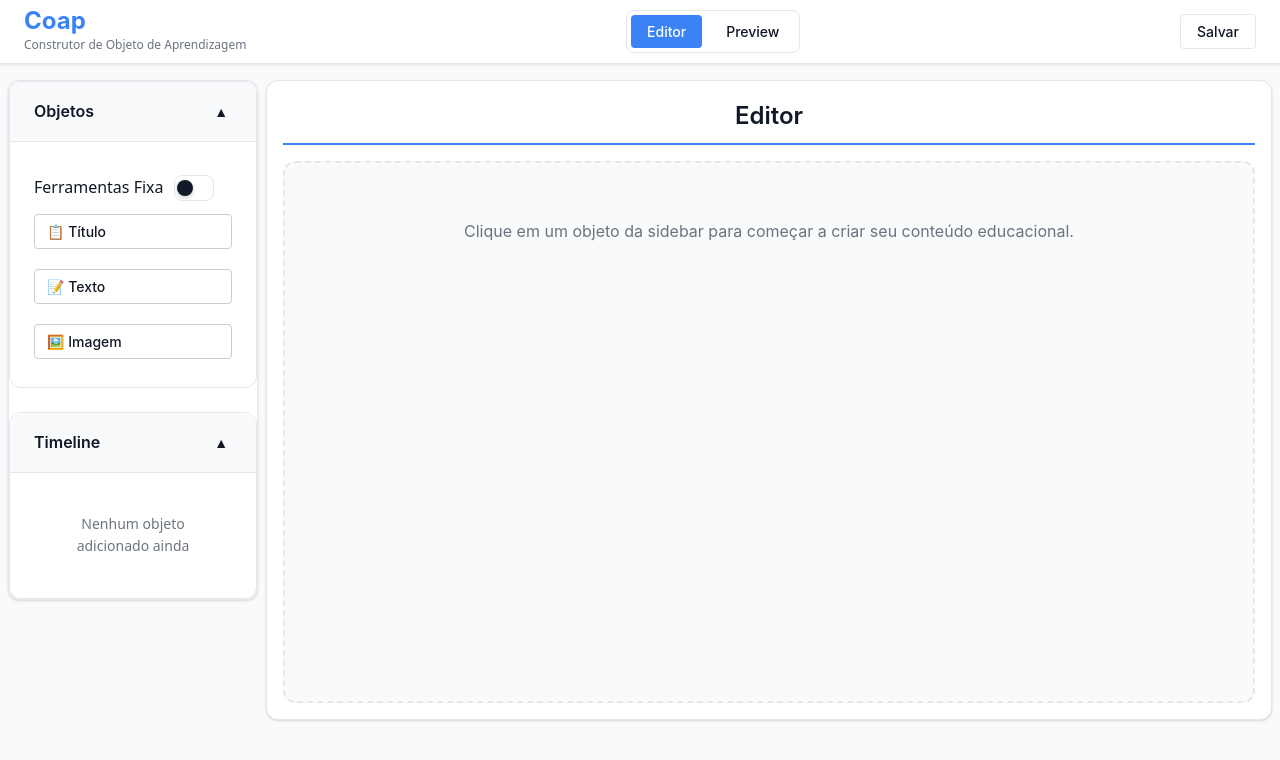
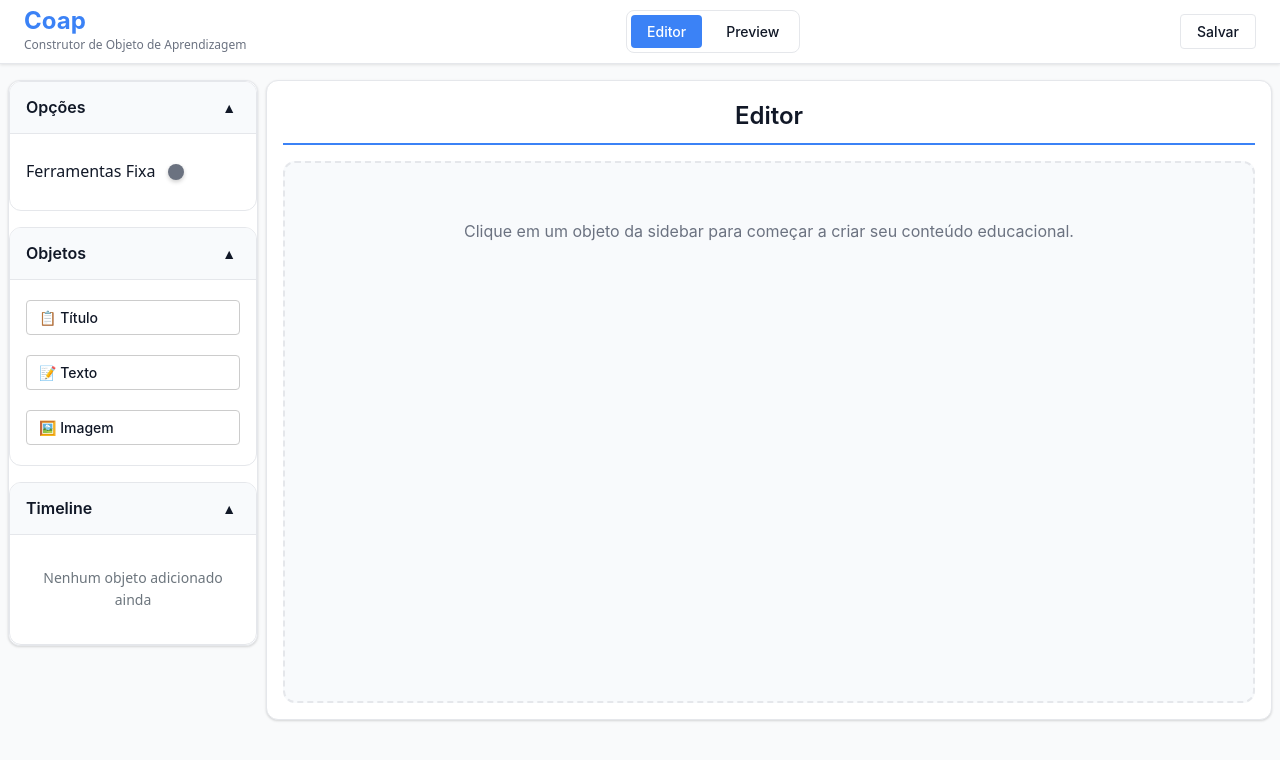
Before and after one commit to EricCoisa/Coap, a React (Vite) app: page / in a window 1280 px wide. Shown: the top 760 px of the page. Built offline with nearby package versions, Linux system fonts and the light colour scheme.

Commit message:
Refactor sidebar components for improved mobile experience and remove unused sidebarSection index file

```diff
--- /dev/null
+++ b/src/components/sidebar/components/options/sideBarOptions.tsx
@@ -0,0 +1,41 @@
+
+import type { RootStateBase } from '../../../../store/rootReducer';
+import type { BaseComponentProps } from '../../../../types';
+import { connectUtil, type PropsFromRedux } from '../../../../utils/reduxUtil';
+import { SideBarContainer, SideBarContent } from './sidebarOptions.styles';
+import { SetToolbar } from '../../../../store/application/actions/applicationAction';
+import Switch from '../../../switch/switch';
+
+const connector = connectUtil(
+  (state: RootStateBase) => ({
+    objectsUsed: state.ApplicationReducer.ObjectsUsed ?? [],
+    toolbar: state.ApplicationReducer.toolbar,
+  }),
+  { SetToolbar }
+);
+
+export interface TimeLineProps extends BaseComponentProps, PropsFromRedux<typeof connector> {
+  isMinimized: boolean;
+}
+
+function SidebarComponent(props : TimeLineProps) {
+
+    function handleToolbar() {
+    props.SetToolbar(!props.toolbar);
+  }
+
+
+  return (
+
+      <SideBarContent $isMinimized={props.isMinimized}>
+        <SideBarContainer>
+         <label style={{ margin: 0, whiteSpace: 'nowrap', fontWeight: 500 }}>Ferramentas Fixa</label>
+            <Switch checked={props.toolbar} onChange={handleToolbar} />
+        </SideBarContainer>
+      </SideBarContent>
+
+  );
+}
+
+const ConnectedTimeLine = connector(SidebarComponent);
+export default ConnectedTimeLine;
--- /dev/null
+++ b/src/components/sidebar/components/options/sidebarOptions.styles.ts
@@ -0,0 +1,37 @@
+import styled from 'styled-components';
+import { mediaQueries } from '../../../../styles/breakpoints';
+
+
+export const SideBarContent = styled.div<{ $isMinimized?: boolean }>`
+  ${mediaQueries.sidebarCollapse} {
+    display: ${({ $isMinimized }) => $isMinimized ? 'none' : 'block'};
+  }
+`;
+
+export const TimeLineTitle = styled.h3<{ $isMinimized?: boolean }>`
+  font-size: 1rem;
+  font-weight: 600;
+  color: ${({ theme }) => theme.colors.text};
+  margin: 0 0 1rem 0;
+  font-family: ${({ theme }) => theme.fonts.heading};
+  border-bottom: 2px solid ${({ theme }) => theme.colors.primary};
+  padding-bottom: 0.5rem;
+
+  ${mediaQueries.sidebarCollapse} {
+    margin-bottom: ${({ $isMinimized }) => $isMinimized ? '0' : '1rem'};
+    border-bottom: ${({ $isMinimized }) => $isMinimized ? 'none' : '2px solid'};
+    padding-bottom: ${({ $isMinimized }) => $isMinimized ? '0' : '0.5rem'};
+    font-size: 0.9rem;
+  }
+`;
+
+export const SideBarContainer = styled.div`
+  display: flex;
+  flex-direction: row;
+  align-items: center;
+  gap: 0.5rem;
+
+  ${mediaQueries.sidebarCollapse} {
+    gap: 0.375rem;
+  }
+`;
--- a/src/components/sidebar/components/sidebarSection/index.ts
+++ /dev/null
@@ -1,2 +0,0 @@
-export { default } from './sidebarSection';
-export type { SidebarSectionProps } from './sidebarSection';
--- a/src/components/sidebar/components/sidebarSection/sidebarSection.styles.ts
+++ b/src/components/sidebar/components/sidebarSection/sidebarSection.styles.ts
@@ -2,7 +2,7 @@ import styled from 'styled-components';
 import { mediaQueries } from '../../../../styles/breakpoints';
 
 export const SidebarSectionContainer = styled.div`
-  margin-bottom: 1.5rem;
+  margin-bottom: 1rem;
   border-radius: ${({ theme }) => theme.borderRadius.lg};
   border: 1px solid ${({ theme }) => theme.colors.border};
   background: ${({ theme }) => theme.colors.surface};
@@ -13,7 +13,7 @@ export const SidebarSectionContainer = styled.div`
   }
 
   ${mediaQueries.mobile} {
-    margin-bottom: 1rem;
+    margin-bottom: 0.75rem;
 
     /* No mobile, usa layout flex para otimizar espaço */
     display: flex;
@@ -26,7 +26,7 @@ export const SidebarSectionContainer = styled.div`
 
   ${mediaQueries.sidebarCollapse} {
     /* Layout mais compacto para mobile */
-    margin-bottom: 0.75rem;
+    margin-bottom: 0.5rem;
     border-radius: ${({ theme }) => theme.borderRadius.md};
 
     &:last-child {
@@ -39,17 +39,17 @@ export const SidebarSectionHeader = styled.div`
   display: flex;
   justify-content: space-between;
   align-items: center;
-  padding: 1rem 1.5rem;
+  padding: 0.75rem 1rem;
   background: ${({ theme }) => theme.colors.objectBackground || '#f8f9fa'};
   border-bottom: 1px solid ${({ theme }) => theme.colors.border};
 
   ${mediaQueries.mobile} {
-    padding: 0.75rem 1rem;
+    padding: 0.5rem 0.75rem;
   }
 
   ${mediaQueries.sidebarCollapse} {
     /* Header mais compacto no mobile */
-    padding: 0.5rem 1rem;
+    padding: 0.4rem 0.75rem;
     background: ${({ theme }) => theme.colors.primary}15;
     border-bottom: 1px solid ${({ theme }) => theme.colors.primary}30;
   }
@@ -95,19 +95,19 @@ export const SidebarSectionToggle = styled.button`
 `;
 
 export const SidebarSectionContent = styled.div<{ $isCollapsed: boolean }>`
-  padding: ${({ $isCollapsed }) => $isCollapsed ? '0' : '1.5rem'};
+  padding: ${({ $isCollapsed }) => $isCollapsed ? '0' : '1rem'};
   max-height: ${({ $isCollapsed }) => $isCollapsed ? '0' : '1000px'};
   overflow: hidden;
   transition: all 0.3s ease;
   opacity: ${({ $isCollapsed }) => $isCollapsed ? '0' : '1'};
 
   ${mediaQueries.mobile} {
-    padding: ${({ $isCollapsed }) => $isCollapsed ? '0' : '1rem'};
+    padding: ${({ $isCollapsed }) => $isCollapsed ? '0' : '0.75rem'};
   }
 
   ${mediaQueries.sidebarCollapse} {
     /* Conteúdo mais compacto e otimizado para mobile */
-    padding: ${({ $isCollapsed }) => $isCollapsed ? '0' : '0.75rem'};
+    padding: ${({ $isCollapsed }) => $isCollapsed ? '0' : '0.5rem'};
     max-height: ${({ $isCollapsed }) => $isCollapsed ? '0' : '300px'};
 
     /* Layout vertical para melhor uso do espaço */
--- a/src/components/sidebar/components/tools/tools.tsx
+++ b/src/components/sidebar/components/tools/tools.tsx
@@ -2,8 +2,7 @@
 import type { RootStateBase } from '../../../../store/rootReducer';
 import type { BaseComponentProps } from '../../../../types';
 import { connectUtil, type PropsFromRedux } from '../../../../utils/reduxUtil';
-import { ToolsContainer, ToolsOptions, ToolsContent } from './tools.styles';
-import Switch from '../../../switch/switch';
+import { ToolsContainer, ToolsContent } from './tools.styles';
 import { AddObject, SetToolbar, SetInsertMode } from '../../../../store/application/actions/applicationAction';
 import { ObjectButton } from './components/objectButton';
 import type { AnyObject } from '../../../../types/objects';
@@ -24,10 +23,6 @@ export interface ToolsProps extends BaseComponentProps, PropsFromRedux<typeof co
 
 function ToolsComponent(props : ToolsProps) {
   const { setIsMinimized } = useSidebar();
-
-   function handleToolbar() {
-    props.SetToolbar(!props.toolbar);
-  }
 
   // Função para ativar modo de inserção (agora para mobile E desktop)
   function handleInsertModeClick(object: AnyObject) {
@@ -52,15 +47,6 @@ function ToolsComponent(props : ToolsProps) {
   return (
 
       <ToolsContent $isMinimized={props.isMinimized}>
-
-        {/* Controle de ferramentas */}
-        <ToolsContainer>
-           <ToolsOptions style={{ alignItems: 'center', gap: '10px', display: 'flex' }}>
-            <label style={{ margin: 0, whiteSpace: 'nowrap', fontWeight: 500 }}>Ferramentas Fixa</label>
-            <Switch checked={props.toolbar} onChange={handleToolbar} />
-           </ToolsOptions>
-        </ToolsContainer>
-
         {/* Lista de objetos disponíveis */}
         <ToolsContainer>
           {props.objectsList.length > 0 && (
--- a/src/components/sidebar/sidebar.tsx
+++ b/src/components/sidebar/sidebar.tsx
@@ -3,10 +3,12 @@ import { connectUtil, type PropsFromRedux } from '../../utils/reduxUtil';
 import { Sidebar, MinimizeButton, SidebarOverlay } from './sidebar.styles';
 import { useSidebar } from '../../hooks/useSidebar';
 import TimeLine from './components/timeline/timeline';
-import Tools from './components/tools/tools';
-import SidebarSection from './components/sidebarSection';
+
+import SidebarSection from './components/sidebarSection/sidebarSection';
 import type { RootStateBase } from '../../store/rootReducer';
 import { useEffect, useRef } from 'react';
+import Tools from './components/tools/tools';
+import SideBarOptions from './components/options/sideBarOptions';
 
 const connector = connectUtil(
   (_state: RootStateBase) => ({
@@ -63,6 +65,11 @@ function SidebarComponent(props: SidebarProps) {
     <>
       <SidebarOverlay $isVisible={!isMinimized} onClick={handleOverlayClick} />
       <Sidebar ref={sidebarRef} className={props.className} style={props.style} $isMinimized={isMinimized}>
+        <SidebarSection title="Opções" collapsible={true}>
+          <SideBarOptions isMinimized={isMinimized} />
+        </SidebarSection>
+
+
         <SidebarSection title="Objetos" collapsible={true}>
           <Tools isMinimized={isMinimized} />
         </SidebarSection>
--- a/src/components/switch/switch.styles.ts
+++ b/src/components/switch/switch.styles.ts
@@ -29,7 +29,7 @@ export const SwitchButton = styled.button<{ checked: boolean }>`
     width: clamp(14px, 3vw, 16px);
     height: clamp(14px, 3vw, 16px);
     border-radius: 50%;
-    background: ${({ theme }) => theme.colors.text};
+    background: ${({ checked, theme }) => checked ? '#fff' : theme.colors.textSecondary};
     transition: all 0.3s ease;
     transform: translateY(-50%);
     box-shadow: 0 2px 4px rgba(0,0,0,0.2);
```
